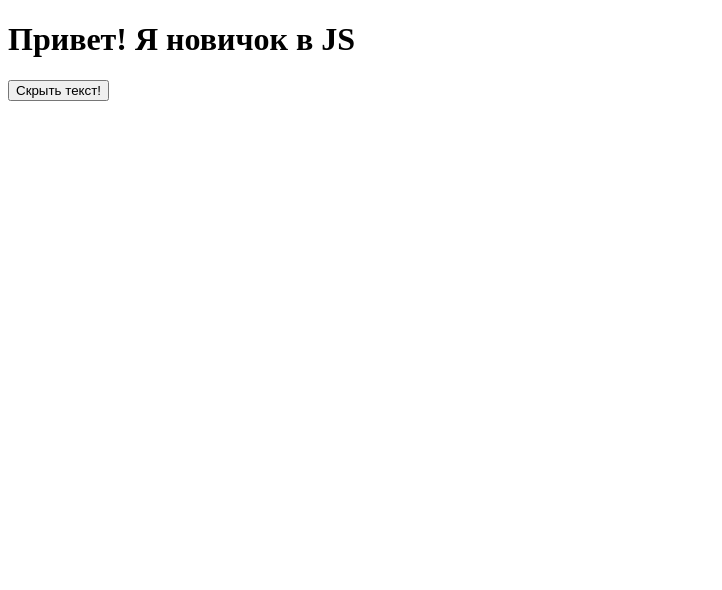
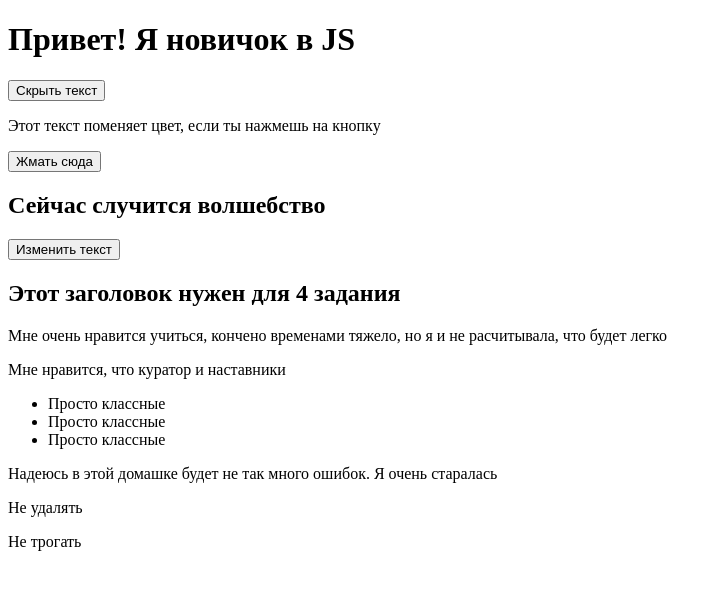
Before and after one commit to Anastasia210-web/game_project, a plain HTML site: page hw-9/hw-9.html in a window 1280 px wide. Shown: the whole page, without its empty margins (0-722 px from the left). Drawn offline with Linux system fonts and the light colour scheme.

Commit message:
Changed the file hw-9.js

```diff
--- a/hw-9/hw-9.html
+++ b/hw-9/hw-9.html
@@ -6,10 +6,64 @@
     <title>Document</title>
 </head>
 <body>
-    <h1 class="text">Привет! Я новичок в JS </h1>
-    <button class="btn">Скрыть текст!</button>
+    <h1 id="text">Привет! Я новичок в JS </h1>
+    <button id="btn">Скрыть текст</button>
+        <style>
+            .hidden {
+                display: none;
+            }
+            </style>
+            <script>//Задание 1
+                const header = document.querySelector('#text');
+                const buttonEl = document.querySelector('#btn');
+                buttonEl.addEventListener('click', function() {
+                    header.classList.toggle('hidden');
+                })
+            </script>
+    <p class="color">Этот текст поменяет цвет, если ты нажмешь на кнопку</p>
+    <button class="btnColor">Жмать сюда</button>
+            <script>//Задание 2
+                const textColor = document.querySelector('.color');
+                const btnColorEl = document.querySelector('.btnColor');
+                btnColorEl.addEventListener('click', function() {
+                    textColor.style.color = 'blue';
+                })
+            </script>
+    <h2 class="txt">Сейчас случится волшебство</h2>
+    <button class="btnTxt">Изменить текст</button>
+            <script> //Задание 3
+                const txtEl = document.querySelector('.txt');
+                const btnTxtEl = document.querySelector('.btnTxt');
+                btnTxtEl.addEventListener('click', () => {
+                    txtEl.textContent = 'Привет мир!'
+                })
+            </script>
+    <h2 class="title">Этот заголовок нужен для 4 задания</h2>
+    <p class="ttl">Мне очень нравится учиться, кончено временами тяжело, но я и не расчитывала, что будет легко</p>
+    <p class="textTitle">Мне нравится, что куратор и наставники</p>
+    <ul>
+        <li class="description">Внимательные</li>
+        <li class="description">Доброжелательные</li>
+        <li class="description">Отзывчивые</li>
+    </ul>
+        <script> //Задание 4-5
+            const descriptionEl = document.querySelectorAll('.description');
+            descriptionEl.forEach( description => {
+                description.textContent = 'Просто классные'
+            })
+        </script>
+        <script>//Задание 6
+            const newPar = document.createElement('p');
+            newPar.textContent = 'Надеюсь в этой домашке будет не так много ошибок. Я очень старалась';
+            document.body.appendChild(newPar);
+        </script>
+        <p class="descriptionNew">Удалить</p>
+        <p class="descriptionNew">Не удалять</p>
+        <p class="descriptionNew">Не трогать</p>
         <script>
-            const element = document.querySelector('.btn');
+            const descriptionDelit = document.querySelectorAll('.descriptionNew');
+            const delitParagraph = document.querySelector('.descriptionNew');
+            delitParagraph.remove()
         </script>
 </body>
 </html>
```
